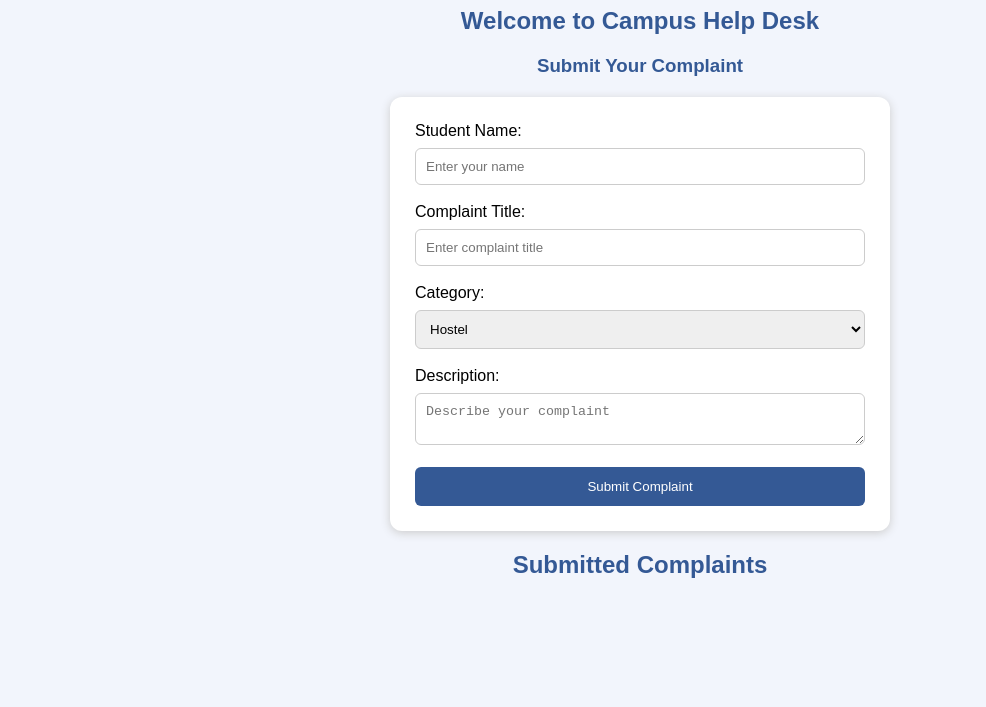
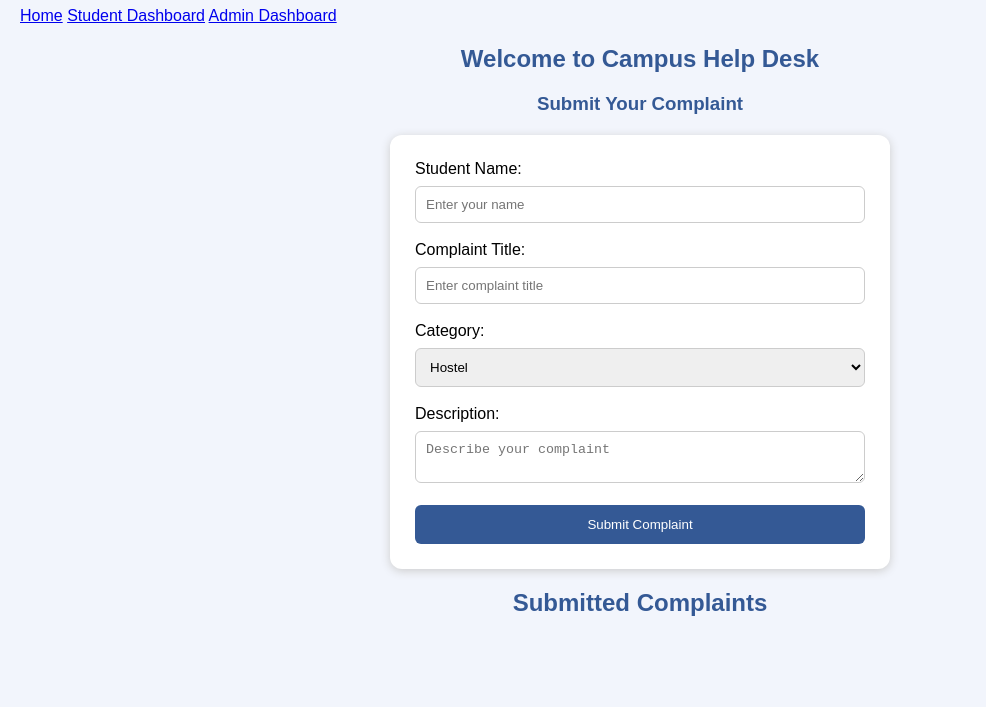
Before and after one commit to spoorthispoorthi88845-ctrl/Complaint-Management, a plain HTML site: page index.html in a window 1280 px wide. Shown: the part 93-800 px from the top of the page, without its empty margins (0-986 px from the left). Drawn offline with Linux system fonts and the light colour scheme.

Commit message:
Update index.html

```diff
--- a/index.html
+++ b/index.html
@@ -8,6 +8,13 @@
 <body>
 
     <h1>Student Complaint Management System</h1>
+
+<nav>
+    <a href="index.html">Home</a>
+    <a href="student.html">Student Dashboard</a>
+    <a href="admin.html">Admin Dashboard</a>
+</nav>
+
 
     <h2>Welcome to Campus Help Desk</h2>
 
```
